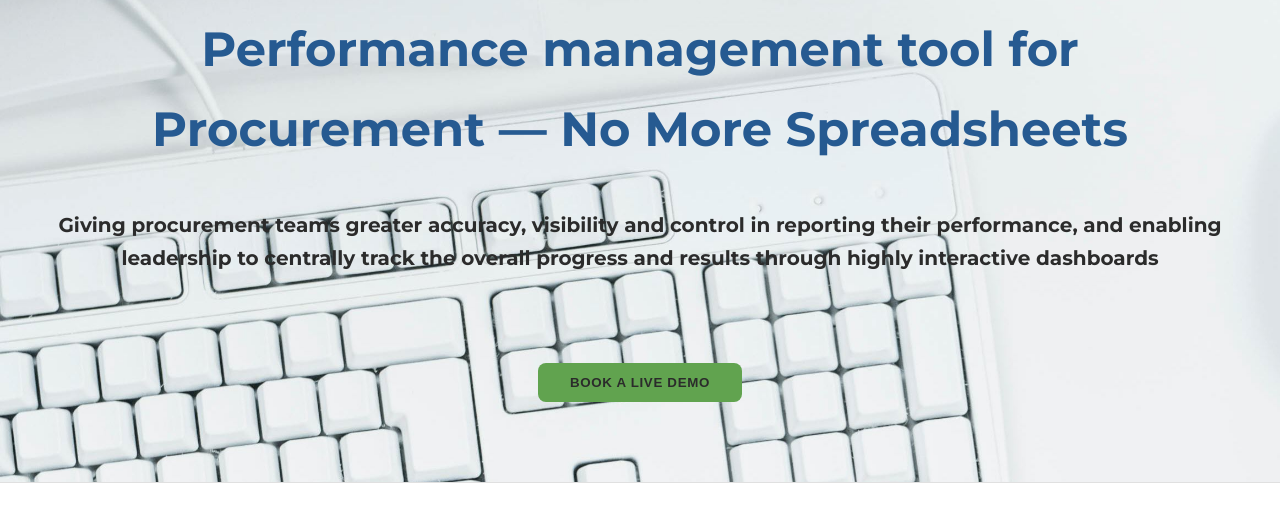
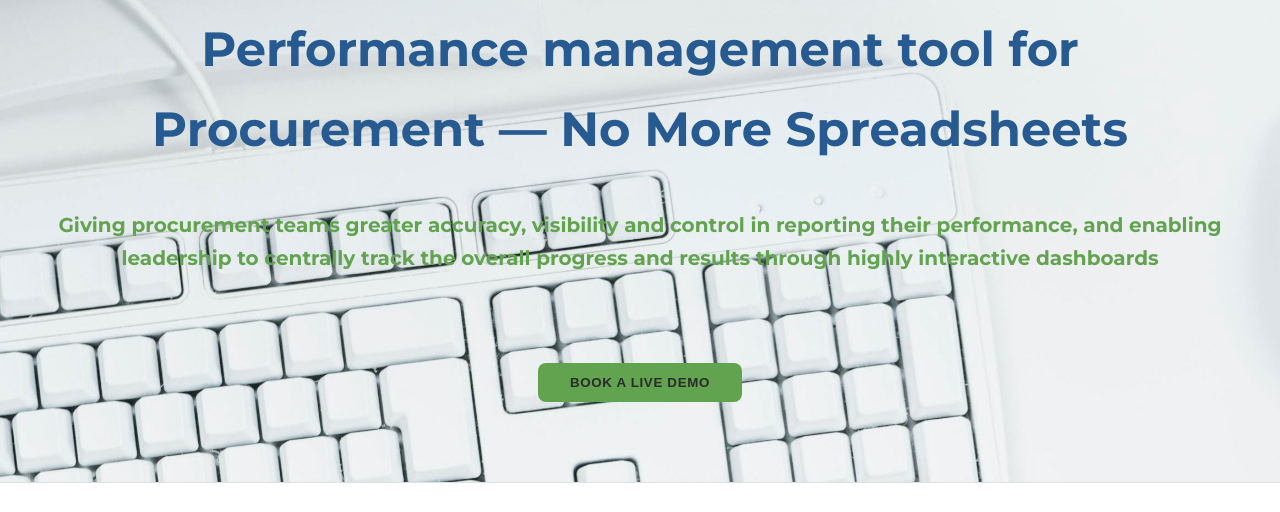
Before and after one commit to sk-vignesh/web, a plain HTML site: page index.html in a window 1280 px wide. Shown: the part 252-764 px from the top of the page. Drawn offline with Linux system fonts and the light colour scheme; grey boxes are pictures that could not be loaded.

Commit message:
Update index.html

```diff
--- a/index.html
+++ b/index.html
@@ -36,7 +36,7 @@
     header { text-align: center; padding: 5rem 0; border-bottom: 1px solid #e0e0e0;background-image:url('headerbg.jpg');background-size:cover; }
     .logo { max-height: 150px; margin-bottom: 1.5rem; }
     header h1 { font-size: 2.5rem; font-weight: 700; color: var(--secondary); margin-bottom: 2.5rem; }
-    header h3 { font-weight:800;color:--accent }
+    header h3 { font-weight:800;color:var(--accent) }
     header p { font-size: 1.125rem; max-width: 36rem; margin: 0 auto 2rem; }
     .btn-primary { background: var(--accent); color: var(--text); padding: 0.75rem 2rem; font-weight: 600; border-radius: var(--radius); border: none; text-transform: uppercase; letter-spacing: 0.05em; cursor: pointer; transition: background var(--transition), transform var(--transition); display: inline-block; }
     .btn-primary:hover { background: var(--secondary); color: var(--white); transform: translateY(-2px); }
```
